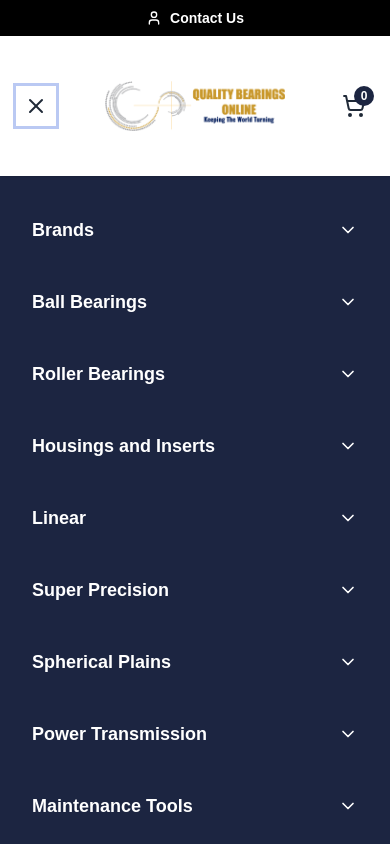
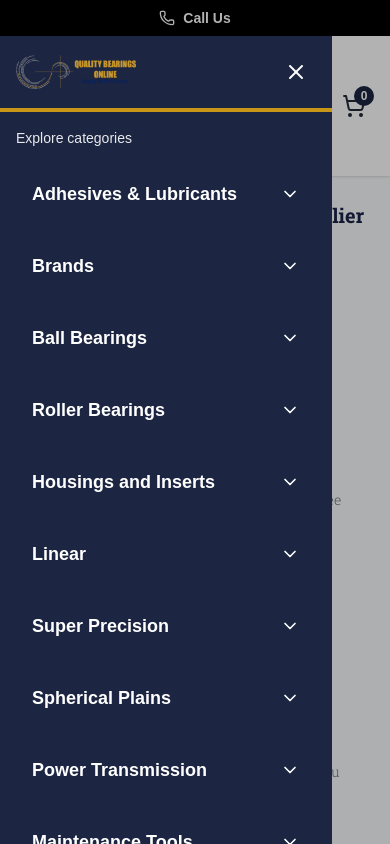
Before and after one commit to Rudramani7/next-bearings, a Next.js app: page / in a window 390 px wide. Both pictures are taken after a click on the button 36 px from the left and 106 px from the top of the page. Shown: the top 844 px of the page. Built offline with nearby package versions, Linux system fonts and the light colour scheme.

Commit message:
Mobile view changes

```diff
--- a/components/Header.js
+++ b/components/Header.js
@@ -53,8 +53,8 @@
         {/* mobile */}
         <div className="sm:hidden w-full px-4 py-2 flex items-center justify-center">
           <div className="flex items-center gap-2 text-white text-sm font-bold">
-            <User className="w-4 h-4 text-white stroke-[2]" />
-            <span>Contact Us</span>
+            <Phone className="w-4 h-4 text-white stroke-[2]" />
+            <span>Call Us</span>
           </div>
         </div>
 
@@ -90,18 +90,14 @@
       >
         <div className="container mx-auto p-4 flex items-center justify-between w-full">
 
-          {/* mobile */}
+          {/* mobile menu*/}
           <div className="w-full flex items-center justify-between sm:hidden">
             <button
-              aria-label={mobileMenuOpen ? "Close menu" : "Open menu"}
-              onClick={() => setMobileMenuOpen(prev => !prev)}
+              aria-label="Open menu"
+              onClick={() => setMobileMenuOpen(true)}
               className="p-2"
             >
-              {mobileMenuOpen ? (
-                <X className="w-6 h-6 text-gray-800" />
-              ) : (
               <Menu className="w-6 h-6 text-gray-800" />
-              )}
             </button>
 
             <Link href="/" className="flex items-center">
@@ -278,24 +274,38 @@
         </div>
       </div>
 
-      {/* Mobile  */}
+      {/* Mobile dropdown */}
       {mobileMenuOpen && (
-        <div className="fixed inset-0 z-60">
+        <div className="fixed inset-0 z-50 sm:hidden">
           <div
             className="absolute inset-0 bg-black/30"
             onClick={() => setMobileMenuOpen(false)}
           />
-          <div className="absolute inset-0 overflow-auto">
+
+          <div
+            className="absolute left-0 top-0 bottom-0 w-[85%] overflow-auto"
+            style={{ top: 'var(--topbar-height, 0px)' }}
+          >
             <div className="min-h-full flex flex-col">
-              <div className="flex items-center justify-between p-4" style={{ backgroundColor: 'rgb(28,37,65)', borderBottom: '4px solid rgb(202,150,24)' }}>
-                <div className="flex items-center gap-3">
-                  <Image src="/assets/logo.webp" alt="Logo" width={120} height={36} className="object-contain" />
-                </div>
+              <div
+                className="flex items-center justify-between p-4"
+                style={{
+                  backgroundColor: 'rgb(28,37,65)',
+                  borderBottom: '4px solid rgb(202,150,24)',
+                }}
+              >
+                <Image
+                  src="/assets/logo.webp"
+                  alt="Logo"
+                  width={120}
+                  height={36}
+                  className="object-contain"
+                />
 
                 <button
                   onClick={() => setMobileMenuOpen(false)}
                   aria-label="Close menu"
-                  className="p-2 rounded-md bg-white/10 hover:bg-white/20 text-white focus:outline-none"
+                  className="p-2 text-white"
                 >
                   <X className="w-6 h-6" />
                 </button>
@@ -303,34 +313,59 @@
 
               <div className="flex-1 bg-[rgb(28,37,65)] p-4">
                 <div className="max-w-3xl mx-auto text-white">
-                  <div className="mb-4 text-sm opacity-90">Explore categories</div>
+                  <div className="mb-4 text-sm opacity-90">
+                    Explore categories
+                  </div>
 
                   <div className="space-y-3">
                     {navItems.map((nav, idx) => (
-                      <div key={idx} className="bg-white/6 rounded-lg overflow-hidden">
+                      <div
+                        key={idx}
+                        className="bg-white/6 rounded-lg overflow-hidden"
+                      >
                         <button
-                          onClick={() => setExpandedMenuIndex(prev => prev === idx ? null : idx)}
-                          className="w-full flex items-center justify-between px-4 py-4 text-left text-white"
+                          onClick={() =>
+                            setExpandedMenuIndex(prev =>
+                              prev === idx ? null : idx
+                            )
+                          }
+                          className="w-full flex items-center justify-between px-4 py-4 text-left"
                         >
-                          <span className="text-lg font-semibold">{nav.title}</span>
-                          <ChevronDown className={`w-5 h-5 text-white transition-transform ${expandedMenuIndex === idx ? 'rotate-180' : 'rotate-0'}`} />
+                          <span className="text-lg font-semibold">
+                            {nav.title}
+                          </span>
+                          <ChevronDown
+                            className={`w-5 h-5 transition-transform ${expandedMenuIndex === idx ? 'rotate-180' : ''
+                              }`}
+                          />
                         </button>
 
-                        <div className={`px-4 transition-max-height duration-300 ease-in-out overflow-hidden ${expandedMenuIndex === idx ? 'max-h-[1000px] pb-4' : 'max-h-0'}`}>
+                        <div
+                          className={`px-4 overflow-hidden transition-all duration-300 ${expandedMenuIndex === idx
+                            ? 'max-h-[1000px] pb-4'
+                            : 'max-h-0'
+                            }`}
+                        >
                           {nav.parents.map((parent, pIdx) => (
-                            <div key={pIdx} className="pt-2 pb-3 border-t border-white/10">
-                              <div className="text-sm font-medium text-white/90 mb-2">{parent.title}</div>
-                              <div className="grid grid-cols-2 gap-3">
+                            <div
+                              key={pIdx}
+                              className="pt-2 pb-3 border-t border-white/10"
+                            >
+                              <div className="text-sm font-medium mb-2">
+                                {parent.title}
+                              </div>
+
                               {parent.children.map((child, cIdx) => (
                                 <button
                                   key={cIdx}
-                                    onClick={() => handleMobileNavClick(child)}
-                                    className="text-left py-2 px-3 rounded-md bg-white/6 hover:bg-white/10 text-white"
+                                  onClick={() =>
+                                    handleMobileNavClick(child)
+                                  }
+                                  className="block w-full text-left py-2 px-3 rounded-md bg-white/6 hover:bg-white/10"
                                 >
                                   {child}
                                 </button>
                               ))}
-                              </div>
                             </div>
                           ))}
                         </div>
```
Lines whose indentation alone changed are shown as unchanged.
